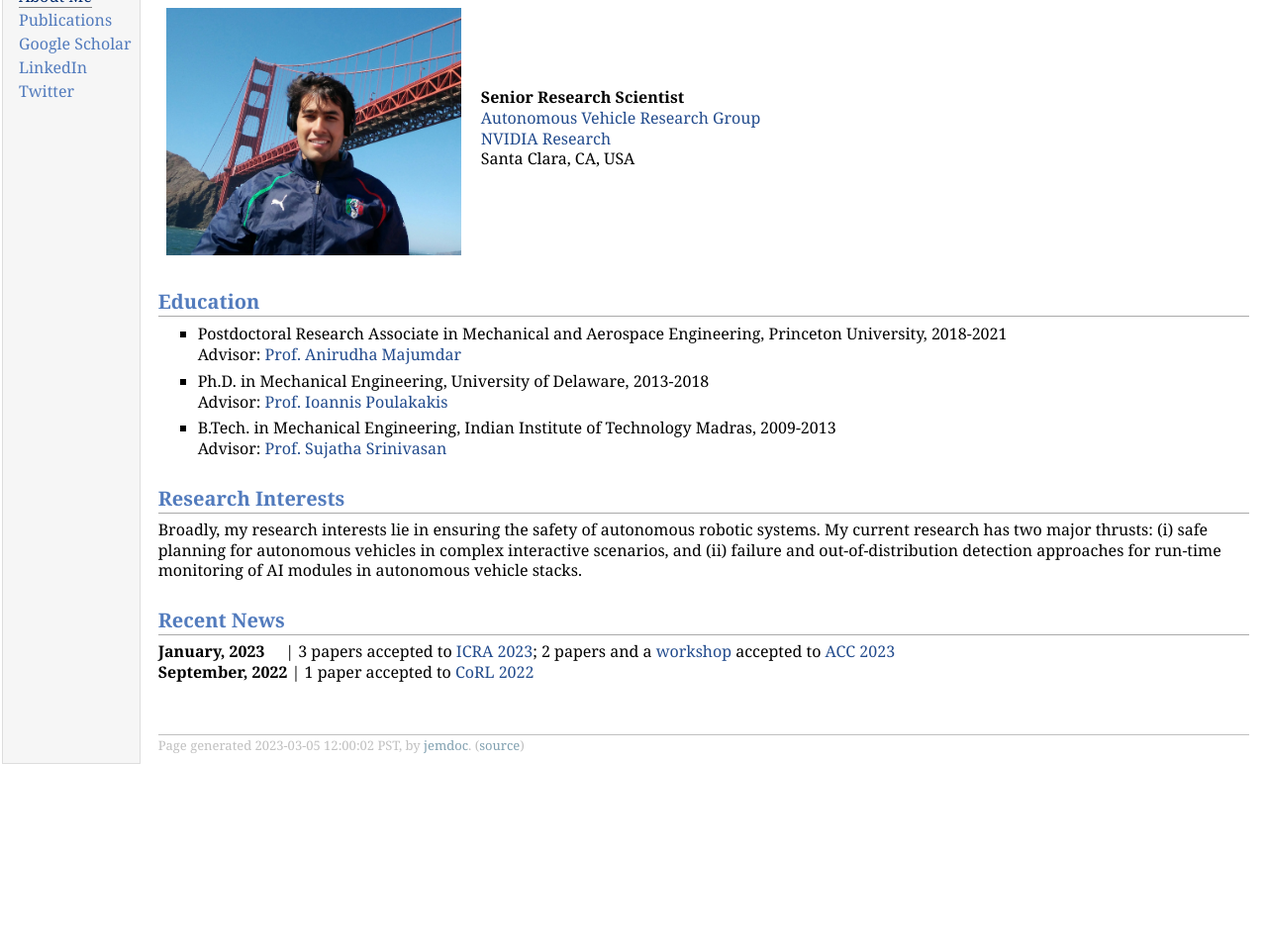
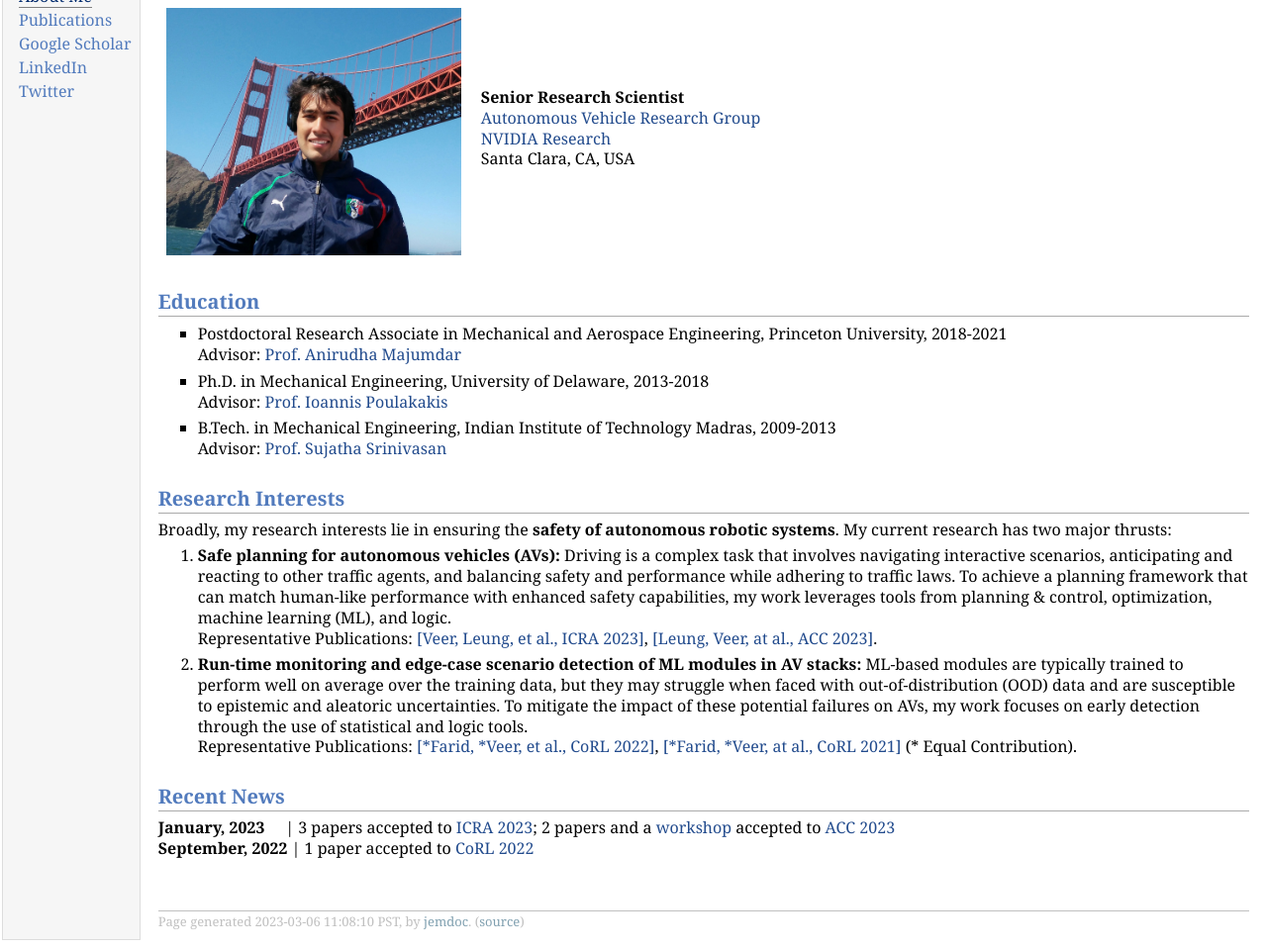
Before and after one commit to sushantveer/sushantveer.github.io, a plain HTML site: page index.html in a window 1280 px wide. Shown: the part 68-1028 px from the top of the page at 99% size. Before the commit the page ends 850 px from the top, so only its background shows below. Drawn offline with Linux system fonts and the light colour scheme.

Commit message:
Updated research interests

```diff
--- a/index.html
+++ b/index.html
@@ -43,13 +43,21 @@ Advisor: <a href="https://home.iitm.ac.in/r2d2/index.html">Prof. Sujatha Sriniva
 </li>
 </ul>
 <h2>Research Interests</h2>
-<p>Broadly, my research interests lie in ensuring the safety of autonomous robotic systems. My current research has two major thrusts: (i) safe planning for autonomous vehicles in complex interactive scenarios, and (ii) failure and out-of-distribution detection approaches for run-time monitoring of AI modules in autonomous vehicle stacks.</p>
+<p>Broadly, my research interests lie in ensuring the <b>safety of autonomous robotic systems</b>. My current research has two major thrusts:<br /> </p>
+<ol>
+<li><p><b>Safe planning for autonomous vehicles (AVs):</b> Driving is a complex task that involves navigating interactive scenarios, anticipating and reacting to other traffic agents, and balancing safety and performance while adhering to traffic laws. To achieve a planning framework that can match human-like performance with enhanced safety capabilities, my work leverages tools from planning & control, optimization, machine learning (ML), and logic. <br />
+Representative Publications: <a href="https://arxiv.org/pdf/2212.03323.pdf">[Veer, Leung, et al., ICRA 2023]</a>, <a href="https://arxiv.org/pdf/2210.02761.pdf">[Leung, Veer, at al., ACC 2023]</a>.</p>
+</li>
+<li><p><b>Run-time monitoring and edge-case scenario detection of ML modules in AV stacks:</b> ML-based modules are typically trained to perform well on average over the training data, but they may struggle when faced with out-of-distribution (OOD) data and are susceptible to epistemic and aleatoric uncertainties. To mitigate the impact of these potential failures on AVs, my work focuses on early detection through the use of statistical and logic tools. <br />
+Representative Publications: <a href="https://arxiv.org/pdf/2207.12380.pdf">[*Farid, *Veer, et al., CoRL 2022]</a>, <a href="https://arxiv.org/abs/2106.13703">[*Farid, *Veer, at al., CoRL 2021]</a> (* Equal Contribution).</p>
+</li>
+</ol>
 <h2>Recent News</h2>
 <p><b>January, 2023</b>&nbsp;&nbsp;&nbsp;&nbsp;&nbsp;| 3 papers accepted to <a href="https://www.icra2023.org/">ICRA 2023</a>; 2 papers and a <a href="https://sites.google.com/umich.edu/safeperceptionbasedcontrol/home">workshop</a> accepted to <a href="https://acc2023.a2c2.org/">ACC 2023</a> <br />
 <b>September, 2022</b>&nbsp;| 1 paper accepted to <a href="https://corl2022.org/">CoRL 2022</a></p>
 <div id="footer">
 <div id="footer-text">
-Page generated 2023-03-05 12:00:02 PST, by <a href="http://jemdoc.jaboc.net/">jemdoc</a>.
+Page generated 2023-03-06 11:08:10 PST, by <a href="http://jemdoc.jaboc.net/">jemdoc</a>.
 (<a href="index.jemdoc">source</a>)
 </div>
 </div>
```
Also changed, not shown: cheatsheet.html (+1 -1 lines), contact.html (+1 -1 lines), download.html (+1 -1 lines), example.html (+1 -1 lines), exampleIN.html (+1 -1 lines), extra.html (+1 -1 lines), htmlchanges.html (+1 -1 lines), latex.html (+1 -1 lines), menu.html (+1 -1 lines), modelines.html (+1 -1 lines), publications.html (+1 -1 lines), research.html (+1 -1 lines), tables.html (+1 -1 lines), 1 other file.
